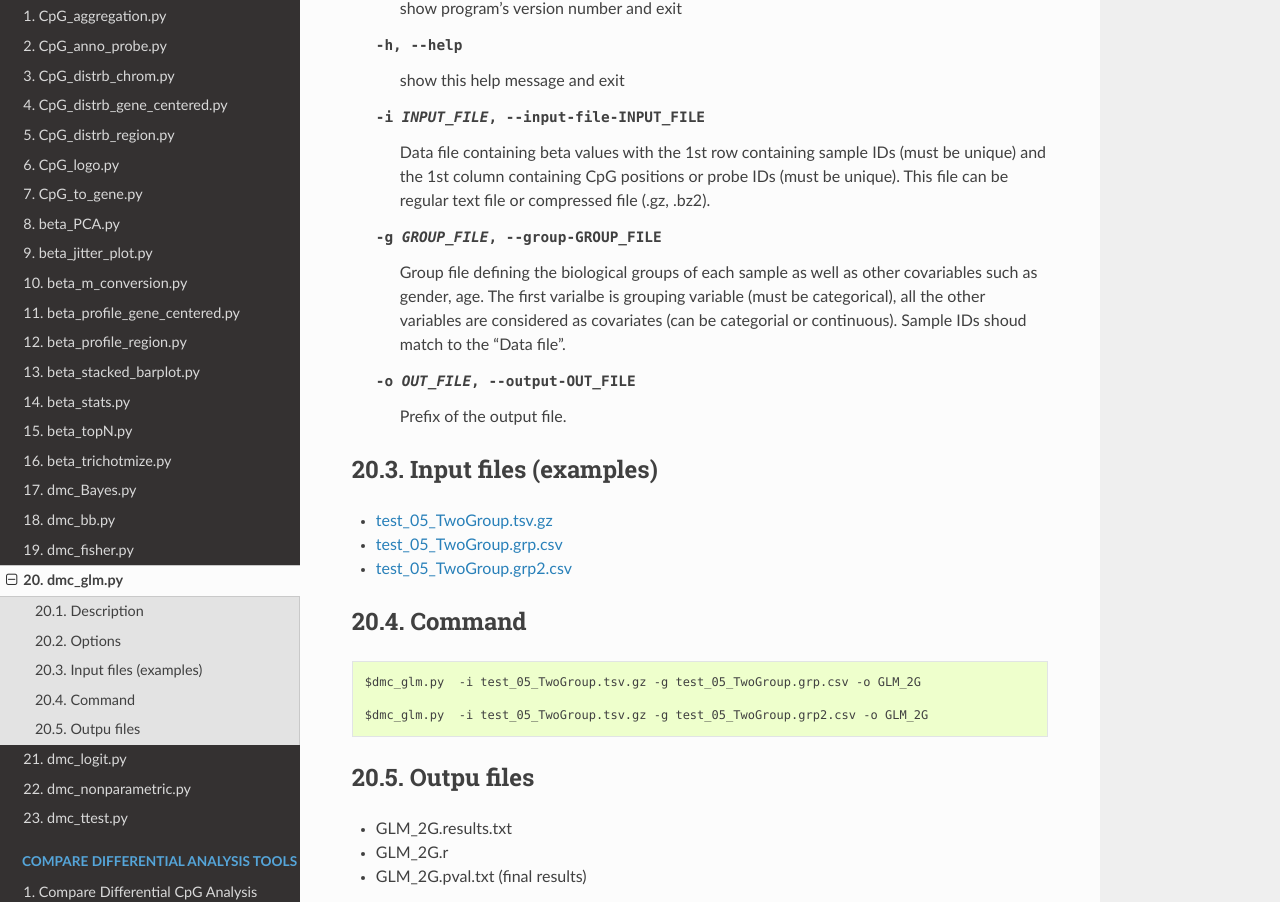
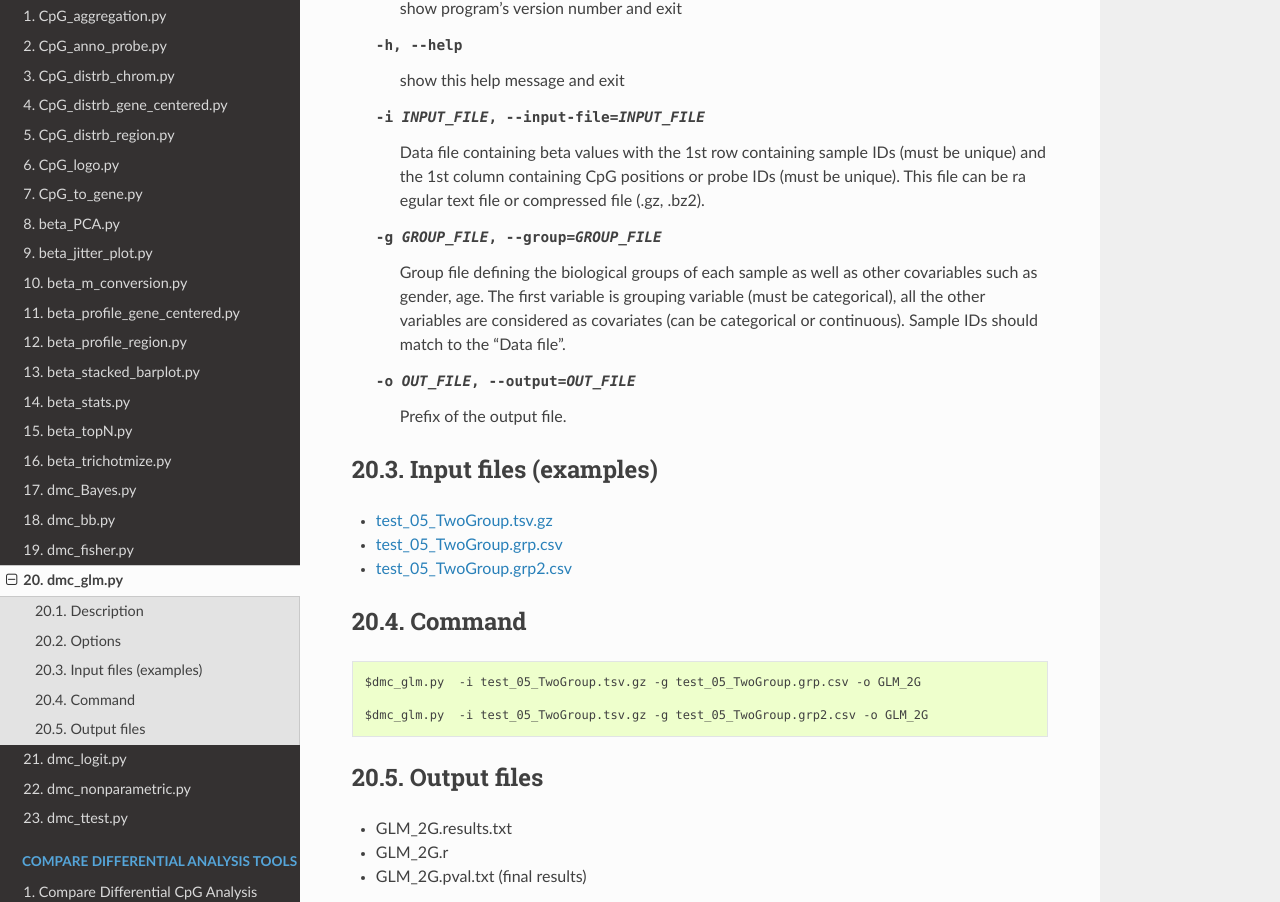
Before and after one commit to liguowang/cpgtools, a Sphinx documentation site: the page built from docs/source/demo/dmc_glm.rst, in a window 1280 px wide and 1400 px high. Shown: the part 383-1285 px from the top of the window. Built offline with Sphinx 7.4.7 and the Read the Docs theme 2.0.0, drawn with Linux system fonts in a browser that asks for light colours.

Commit message:
Update dmc_glm.rst

```diff
--- a/docs/source/demo/dmc_glm.rst
+++ b/docs/source/demo/dmc_glm.rst
@@ -13,20 +13,20 @@
 
   --version             show program's version number and exit
   -h, --help            show this help message and exit
-  -i INPUT_FILE, --input-file-INPUT_FILE
+  -i INPUT_FILE, --input-file=INPUT_FILE
                         Data file containing beta values with the 1st row
                         containing sample IDs (must be unique) and the 1st
                         column containing CpG positions or probe IDs (must be
-                        unique). This file can be regular text file or
+                        unique). This file can be ra egular text file or
                         compressed file (.gz, .bz2).
-  -g GROUP_FILE, --group-GROUP_FILE
+  -g GROUP_FILE, --group=GROUP_FILE
                         Group file defining the biological groups of each
                         sample as well as other covariables such as gender,
-                        age. The first varialbe is grouping variable (must be
+                        age. The first variable is grouping variable (must be
                         categorical), all the other variables are considered
-                        as covariates (can be categorial or continuous).
-                        Sample IDs shoud match to the "Data file".
-  -o OUT_FILE, --output-OUT_FILE
+                        as covariates (can be categorical or continuous).
+                        Sample IDs should match to the "Data file".
+  -o OUT_FILE, --output=OUT_FILE
                         Prefix of the output file.
 
 Input files (examples)
@@ -44,7 +44,7 @@
 
  $dmc_glm.py  -i test_05_TwoGroup.tsv.gz -g test_05_TwoGroup.grp2.csv -o GLM_2G
 
-Outpu files
+Output files
 --------------
 
 - GLM_2G.results.txt
```
